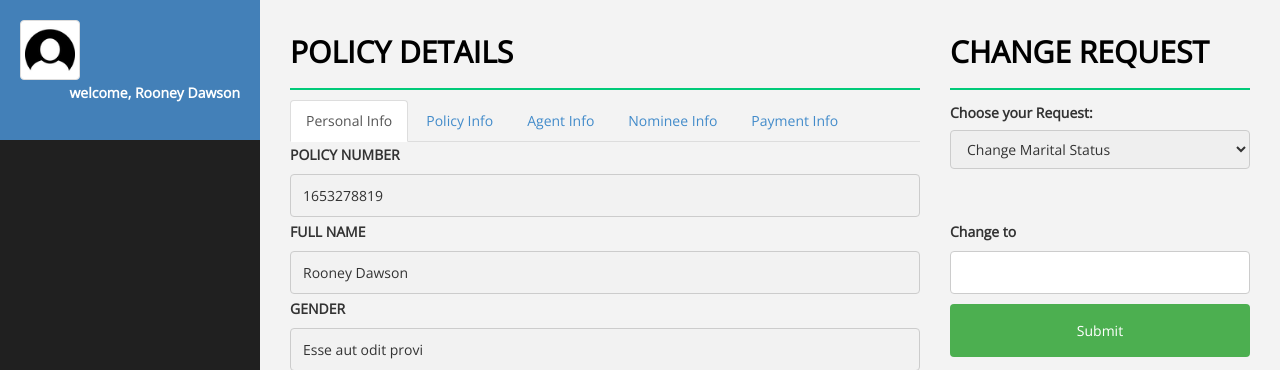
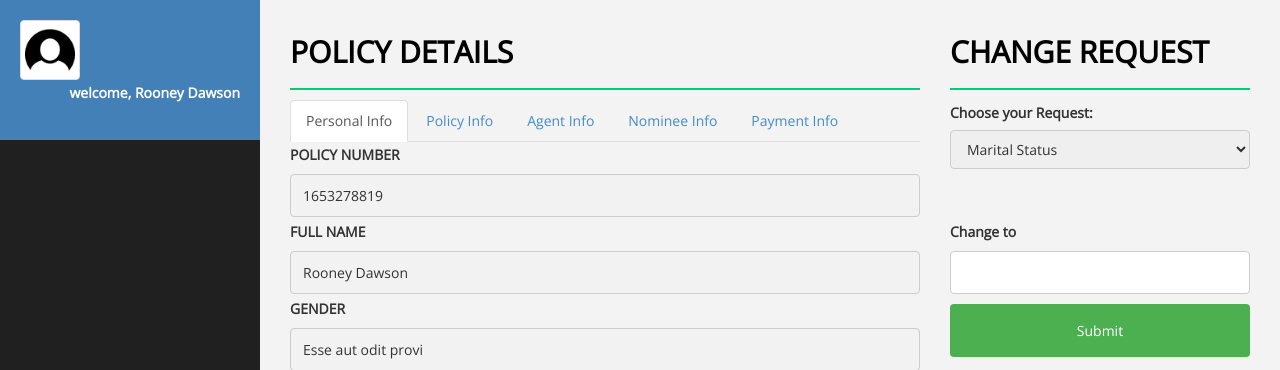
Before and after one commit to nikkifans/lims, a PHP site: page /endosment.php?client_id=1653278819 in a window 1280 px wide. Shown: the part 75-445 px from the top of the page. Run offline with PHP 8.4, Linux system fonts and the light colour scheme; a user stored in the database is signed in; data comes from the database, SQL or seed files in the repository; data that the repository does not hold is empty.

Commit message:
Update by Karuna

```diff
--- a/endosment.php
+++ b/endosment.php
@@ -399,8 +399,8 @@ echo "</table>\n";
 					<input type="hidden" id="policyno" name="policy_no" value="<?php echo $_SESSION['policyno'] ?>">
         <label for="Request Type">Choose your Request:</label>
 					<select name="request" id="request">
-						<option value="marital status">Change Marital Status</option>
-						<option value="email id">Email ID</option>
+						<option value="marital status">Marital Status</option>
+						<!-- <option value="email id">Email ID</option> -->
 						<option value="phone">Phone</option>
 						<option value="address">Address</option>
 						<option value="nominee name">Nominee Name</option>
@@ -409,7 +409,7 @@ echo "</table>\n";
 						<option value="nominee relationship">Nominee Relationship</option>
 						<option value="nominee priority">Nominee Priority</option>
 						<option value="nominee phone">Nominee Phone</option>
-            <option value="nominee aadhar">Nominee Aadhar</option>
+            <!-- <option value="nominee aadhar">Nominee Aadhar</option> -->
             <option value="policy extension">Policy Extension(Please Enter No. of months below)</option>
 					</select>
           <br />
--- a/requests.php
+++ b/requests.php
@@ -119,7 +119,7 @@ include'connection.php';
 //        echo $row["request_type"];
         if ($row["request_type"] == 'policy extension')
         {
-            echo "<td>"."<a href='download.php?path=".$row['image']."'>Download</a>"."</td>\n";
+            echo "<td>"."<a href='download.php?path=".$row['image']."'>View</a>"."</td>\n";
             //  echo "<td>"."<a href= 'C:\xampp\htdocs\lims\reciptes\payment-receipt-template-05.jpg'".$row['image']."'>Download</a>"."</td>\n";
         }
         else
```
